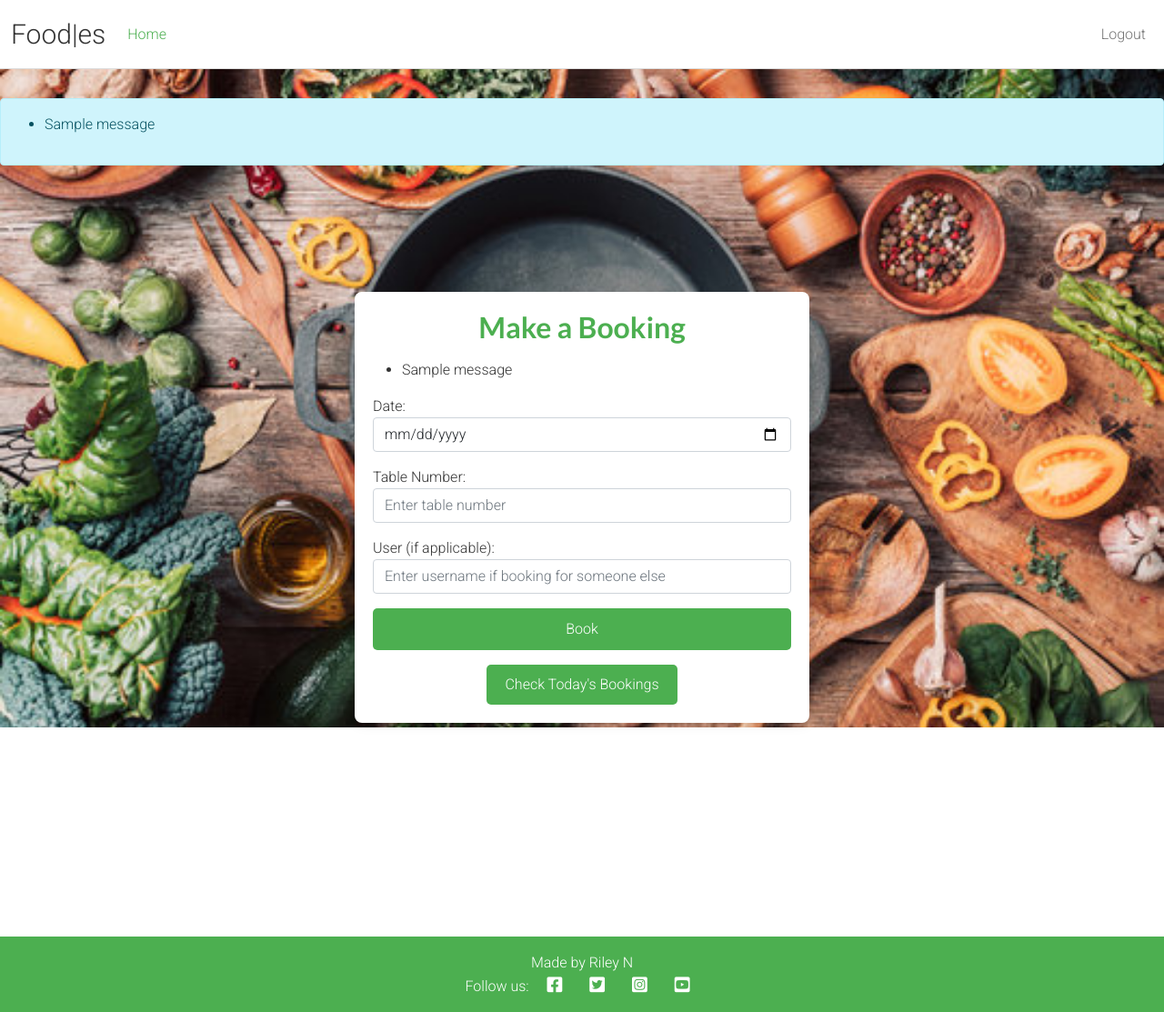
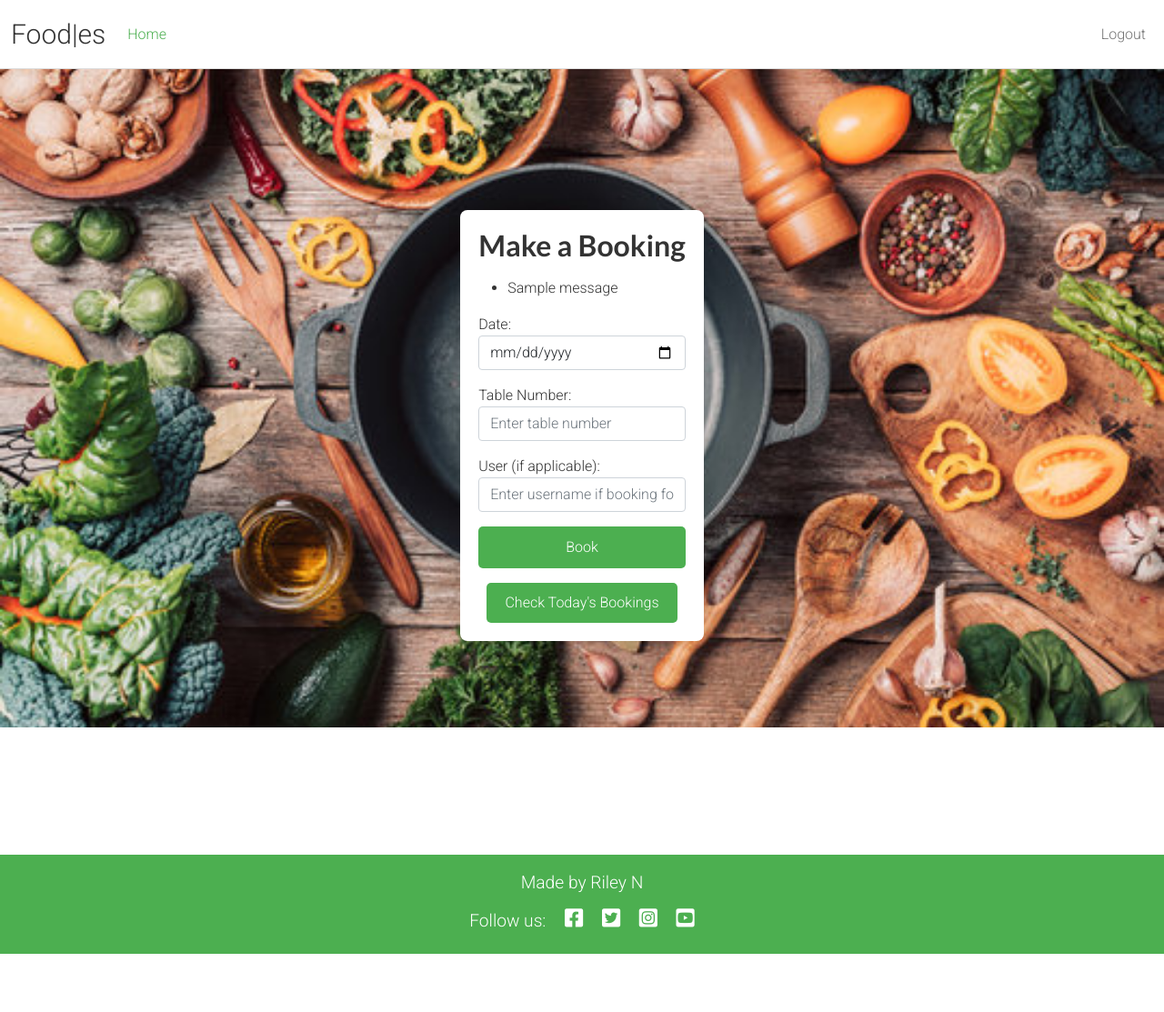
Before and after one commit to RNXVIII/project-4-resubmission, a Django app: page / in a window 1280 px wide. Shown: the whole page at 91% size. After the commit the page ends 1049 px from the top, so only its background shows below. Run offline with Django 4.2, Linux system fonts and the light colour scheme; a user stored in the database is signed in; tables that the repository leaves empty hold one stand-in row (values such as "Sample post"); one stand-in notice (Sample message) is shown.

Commit message:
cleaning up css and other files

```diff
--- a/booking/models.py
+++ b/booking/models.py
@@ -2,9 +2,6 @@ from django.db import models
 from django.contrib.auth.models import User
 
 # Create your models here.
-STATUS = ((0, "Draft"), (1, "Published"))
-
-
 
 class Booking(models.Model):
     id = models.AutoField(primary_key=True)
--- a/booking/templates/booking/index.html
+++ b/booking/templates/booking/index.html
@@ -8,16 +8,7 @@
      alt="Background Image"
      style="position: fixed; top: 0; left: 0; width: 100%; height: 100%; object-fit: cover; z-index: -1;">
 
-    <!-- Display messages -->
-    {% if messages %}
-        <div class="alert alert-info">
-            <ul>
-                {% for message in messages %}
-                    <li>{{ message }}</li>
-                {% endfor %}
-            </ul>
-        </div>
-    {% endif %}
+
 
 
 <div class="d-flex align-items-center justify-content-center min-vh-100">
--- a/static/css/style.css
+++ b/static/css/style.css
@@ -15,6 +15,7 @@ h1, h2, h3, h4, h5, h6 {
     color: #333;
     margin-bottom: 0.5em;
 }
+
 p {
     line-height: 1.6;
     color: #555;
@@ -28,7 +29,6 @@ p {
 
 /* Navbar */
 .navbar {
-    margin-top: 0 !important;
     background-color: #fff;
     border-bottom: 1px solid #ddd;
     padding: 10px 0;
@@ -51,15 +51,8 @@ p {
 }
 
 .navbar-nav {
-    list-style-type: none;
-    padding-left: 0;
-    margin: 0;
     display: flex;
     gap: 10px;
-}
-
-.navbar-nav .nav-item {
-    list-style: none;
 }
 
 .navbar-nav .nav-link:hover,
@@ -77,17 +70,11 @@ p {
 /* Form Container */
 .form-container {
     max-width: 500px;
-    width: 100%;
     padding: 20px;
     border-radius: 8px;
     box-shadow: 0px 0px 15px rgba(0, 0, 0, 0.1);
-    background-color: rgba(255, 255, 255);
+    background-color: #fff;
     margin-bottom: 5em;
-}
-
-/* Text Alignment */
-.text-center {
-    color: #4CAF50;
 }
 
 /* Button Styles */
@@ -113,21 +100,6 @@ p {
     background-color: rgba(76, 175, 80, 0.05);
 }
 
-/* Badge Styles */
-.badge-success {
-    background-color: #4CAF50;
-    color: #fff;
-    padding: 3px 7px;
-    border-radius: 3px;
-}
-
-.badge-warning {
-    background-color: #FFC107;
-    color: #333;
-    padding: 3px 7px;
-    border-radius: 3px;
-}
-
 /* Footer */
 .footer {
     background-color: #4CAF50;
@@ -136,16 +108,10 @@ p {
     text-align: center;
     width: 100%;
     margin-top: auto;
-    position: relative;
-    bottom: 0;
 }
 
-.footer p {
+.footer p, .footer i {
     margin: 0.5em 0;
-}
-
-.footer i {
-    margin: 0 10px;
     font-size: 1.2em;
 }
 
```
